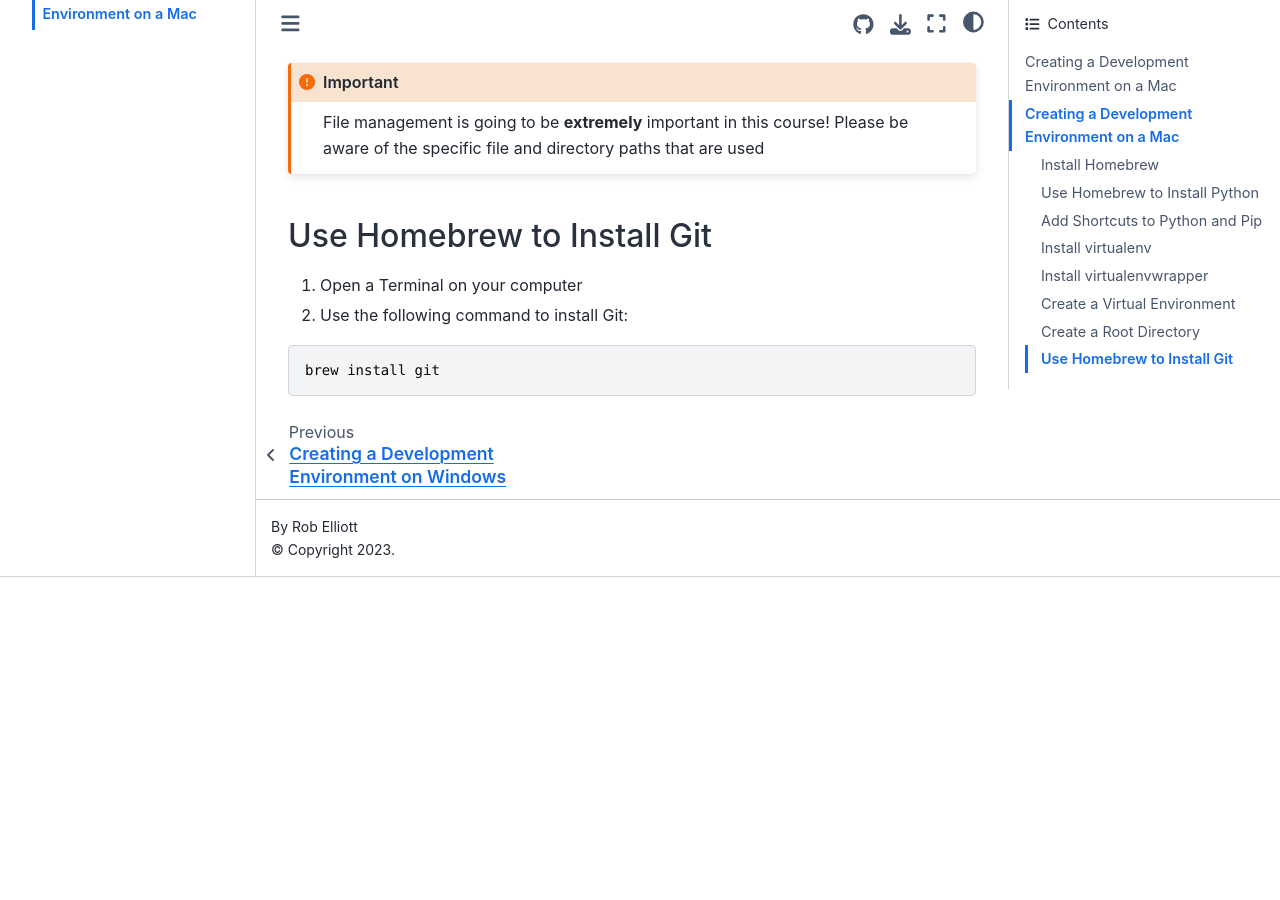
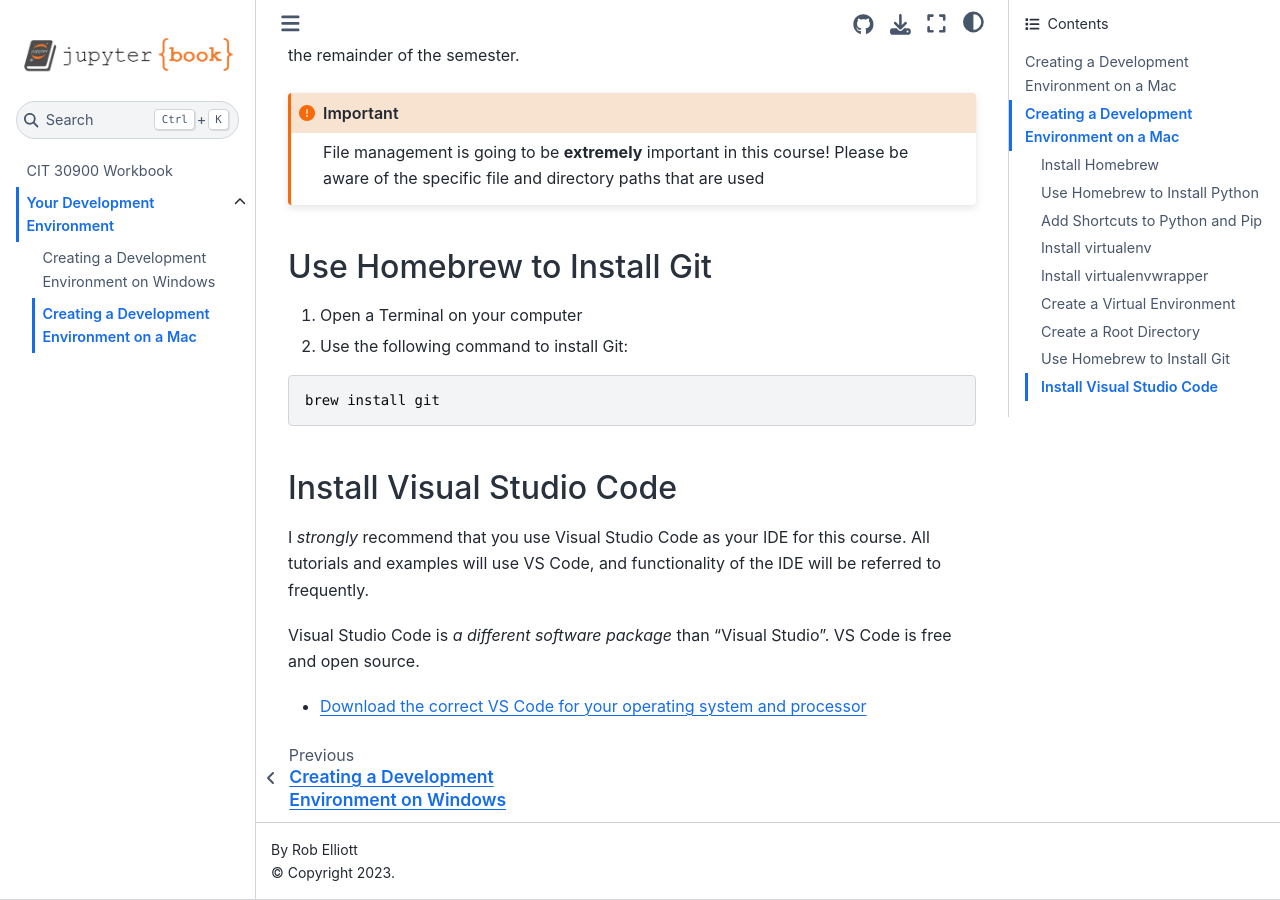
Before and after one commit to cit30900/workbook, a Jupyter Book: the page built from dev_environment/mac.md, in a window 1280 px wide and 900 px high, scrolled down 4096 px. Built offline with Jupyter Book 1.0.4 settings and Sphinx 7.4.7 and the Sphinx Book theme 1.1.4, drawn with Linux system fonts in a browser that asks for light colours; before the commit the page ends 4673 px from its top, so only the background shows below that; some of the changed text lies outside the part shown.

Commit message:
Updated Mac instructions

````diff
--- a/dev_environment/mac.md
+++ b/dev_environment/mac.md
@@ -144,3 +145,11 @@
 ```
 brew install git
 ```
+
+(devenv:mac:vscode)=
+## Install Visual Studio Code
+I *strongly* recommend that you use Visual Studio Code as your IDE for this course. All tutorials and examples will use VS Code, and functionality of the IDE will be referred to frequently.
+
+Visual Studio Code is *a different software package* than "Visual Studio". VS Code is free and open source.
+
+* [Download the correct VS Code for your operating system and processor](https://code.visualstudio.com/download)
````
Also changed, not shown: other parts of dev_environment/mac.md (+2 -1 lines).
